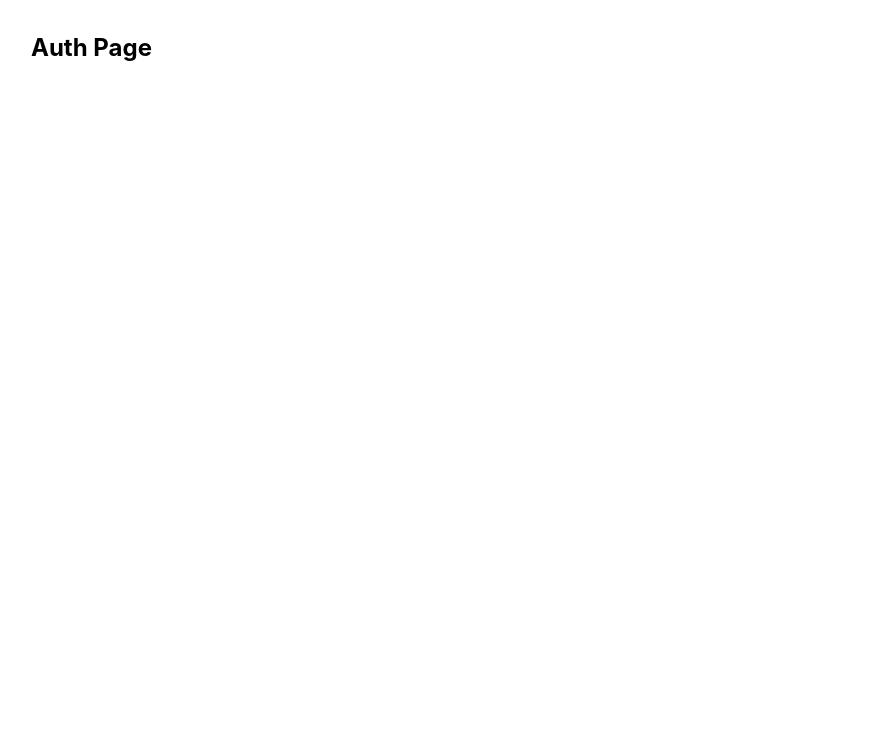
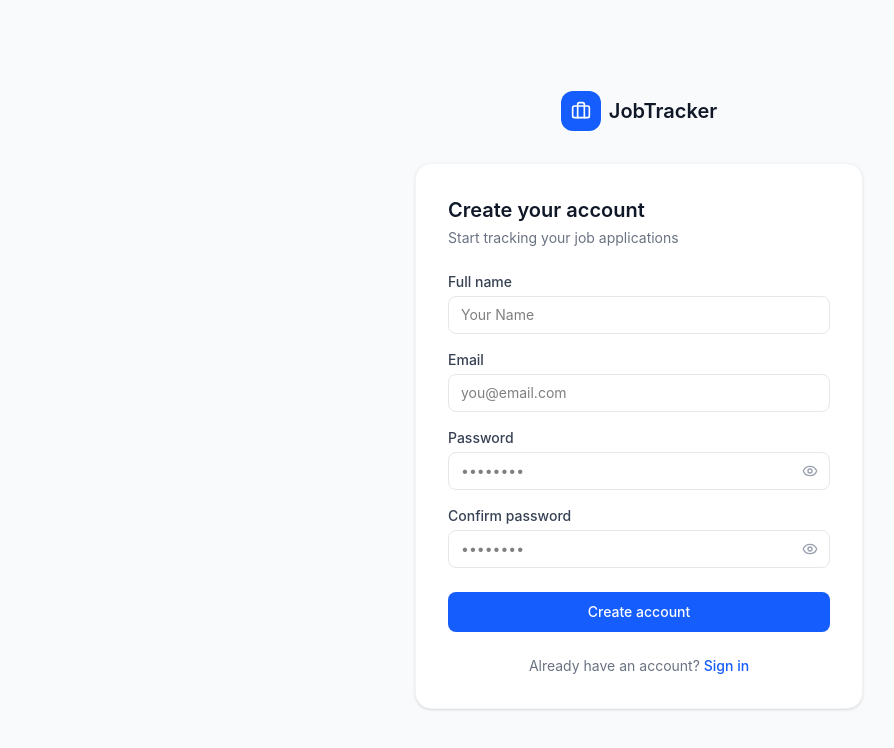
Before and after one commit to Suhaniupadhyay/job-application-tracker, a React (Vite) app in the folder client/: page /register in a window 1280 px wide. Shown: the top 748 px of the page, without its empty margins (1-895 px from the left). Built offline with nearby package versions, Linux system fonts and the light colour scheme.

Commit message:
Add auth page with login and register forms

```diff
--- a/client/src/pages/AuthPage.jsx
+++ b/client/src/pages/AuthPage.jsx
@@ -1,4 +1,213 @@
+import { useState } from 'react'
+import { useForm } from 'react-hook-form'
+import { zodResolver } from '@hookform/resolvers/zod'
+import { z } from 'zod'
+import { useNavigate, useLocation } from 'react-router-dom'
+import { Briefcase, Eye, EyeOff, Loader2 } from 'lucide-react'
+import { useMutation } from '@tanstack/react-query'
+import toast from 'react-hot-toast'
+import { registerUser, loginUser } from '../api/auth.api'
+import useAuthStore from '../store/authStore'
+
+// ─── Validation Schemas ───────────────────────────────────────
+const loginSchema = z.object({
+  email: z.string().email('Please enter a valid email'),
+  password: z.string().min(6, 'Password must be at least 6 characters'),
+})
+
+const registerSchema = z.object({
+  name: z.string().min(2, 'Name must be at least 2 characters'),
+  email: z.string().email('Please enter a valid email'),
+  password: z.string().min(6, 'Password must be at least 6 characters'),
+  confirmPassword: z.string(),
+}).refine((data) => data.password === data.confirmPassword, {
+  message: 'Passwords do not match',
+  path: ['confirmPassword'],
+})
+
+// ─── Reusable Input Component ─────────────────────────────────
+const FormInput = ({ label, error, type = 'text', ...props }) => {
+  const [showPassword, setShowPassword] = useState(false)
+  const isPassword = type === 'password'
+
+  return (
+    <div className="flex flex-col gap-1">
+      <label className="text-sm font-medium text-gray-700">{label}</label>
+      <div className="relative">
+        <input
+          type={isPassword ? (showPassword ? 'text' : 'password') : type}
+          className={`w-full px-3 py-2 border rounded-lg text-sm outline-none transition-colors
+            ${error
+              ? 'border-red-400 focus:border-red-500'
+              : 'border-gray-200 focus:border-blue-500'
+            }`}
+          {...props}
+        />
+        {isPassword && (
+          <button
+            type="button"
+            onClick={() => setShowPassword(!showPassword)}
+            className="absolute right-3 top-1/2 -translate-y-1/2 text-gray-400 hover:text-gray-600"
+          >
+            {showPassword ? <EyeOff size={16} /> : <Eye size={16} />}
+          </button>
+        )}
+      </div>
+      {error && <p className="text-xs text-red-500">{error}</p>}
+    </div>
+  )
+}
+
+// ─── Main Auth Page ───────────────────────────────────────────
 const AuthPage = () => {
-  return <div className="p-8"><h1 className="text-2xl font-bold">Auth Page</h1></div>
+  const navigate = useNavigate()
+  const location = useLocation()
+  const { setAuth } = useAuthStore()
+
+  // Check URL to decide which form to show
+  const [isLogin, setIsLogin] = useState(location.pathname !== '/register')
+
+  const {
+    register,
+    handleSubmit,
+    formState: { errors },
+    reset,
+  } = useForm({
+    resolver: zodResolver(isLogin ? loginSchema : registerSchema),
+  })
+
+  // Login mutation
+  const loginMutation = useMutation({
+    mutationFn: loginUser,
+    onSuccess: (data) => {
+      setAuth(data.user, data.token)
+      toast.success(`Welcome back, ${data.user.name}!`)
+      navigate('/dashboard')
+    },
+    onError: (error) => {
+      toast.error(error.response?.data?.message || 'Login failed')
+    },
+  })
+
+  // Register mutation
+  const registerMutation = useMutation({
+    mutationFn: registerUser,
+    onSuccess: (data) => {
+      setAuth(data.user, data.token)
+      toast.success(`Welcome, ${data.user.name}!`)
+      navigate('/dashboard')
+    },
+    onError: (error) => {
+      toast.error(error.response?.data?.message || 'Registration failed')
+    },
+  })
+
+  const isLoading = loginMutation.isPending || registerMutation.isPending
+
+  const onSubmit = (data) => {
+    if (isLogin) {
+      loginMutation.mutate({ email: data.email, password: data.password })
+    } else {
+      registerMutation.mutate({ name: data.name, email: data.email, password: data.password })
+    }
+  }
+
+  const toggleMode = () => {
+    setIsLogin(!isLogin)
+    reset()
+    navigate(isLogin ? '/register' : '/login')
+  }
+
+  return (
+    <div className="min-h-screen bg-gray-50 flex items-center justify-center p-4">
+      <div className="w-full max-w-md">
+
+        {/* Logo */}
+        <div className="flex items-center justify-center gap-2 mb-8">
+          <div className="w-10 h-10 bg-blue-600 rounded-xl flex items-center justify-center">
+            <Briefcase size={20} className="text-white" />
+          </div>
+          <span className="text-xl font-semibold text-gray-900">JobTracker</span>
+        </div>
+
+        {/* Card */}
+        <div className="bg-white border border-gray-100 rounded-2xl p-8 shadow-sm">
+
+          {/* Header */}
+          <div className="mb-6">
+            <h1 className="text-xl font-semibold text-gray-900">
+              {isLogin ? 'Welcome back' : 'Create your account'}
+            </h1>
+            <p className="text-sm text-gray-500 mt-1">
+              {isLogin
+                ? 'Sign in to track your applications'
+                : 'Start tracking your job applications'}
+            </p>
+          </div>
+
+          {/* Form */}
+          <form onSubmit={handleSubmit(onSubmit)} className="flex flex-col gap-4">
+            {!isLogin && (
+              <FormInput
+                label="Full name"
+                placeholder="Your Name"
+                error={errors.name?.message}
+                {...register('name')}
+              />
+            )}
+
+            <FormInput
+              label="Email"
+              type="email"
+              placeholder="you@email.com"
+              error={errors.email?.message}
+              {...register('email')}
+            />
+
+            <FormInput
+              label="Password"
+              type="password"
+              placeholder="••••••••"
+              error={errors.password?.message}
+              {...register('password')}
+            />
+
+            {!isLogin && (
+              <FormInput
+                label="Confirm password"
+                type="password"
+                placeholder="••••••••"
+                error={errors.confirmPassword?.message}
+                {...register('confirmPassword')}
+              />
+            )}
+
+            <button
+              type="submit"
+              disabled={isLoading}
+              className="w-full py-2.5 bg-blue-600 text-white rounded-lg text-sm font-medium
+                hover:bg-blue-700 transition-colors disabled:opacity-60 disabled:cursor-not-allowed
+                flex items-center justify-center gap-2 mt-2"
+            >
+              {isLoading && <Loader2 size={16} className="animate-spin" />}
+              {isLogin ? 'Sign in' : 'Create account'}
+            </button>
+          </form>
+
+          {/* Toggle */}
+          <p className="text-sm text-gray-500 text-center mt-6">
+            {isLogin ? "Don't have an account?" : 'Already have an account?'}{' '}
+            <button
+              onClick={toggleMode}
+              className="text-blue-600 font-medium hover:underline"
+            >
+              {isLogin ? 'Register' : 'Sign in'}
+            </button>
+          </p>
+        </div>
+      </div>
+    </div>
+  )
 }
+
 export default AuthPage
```
